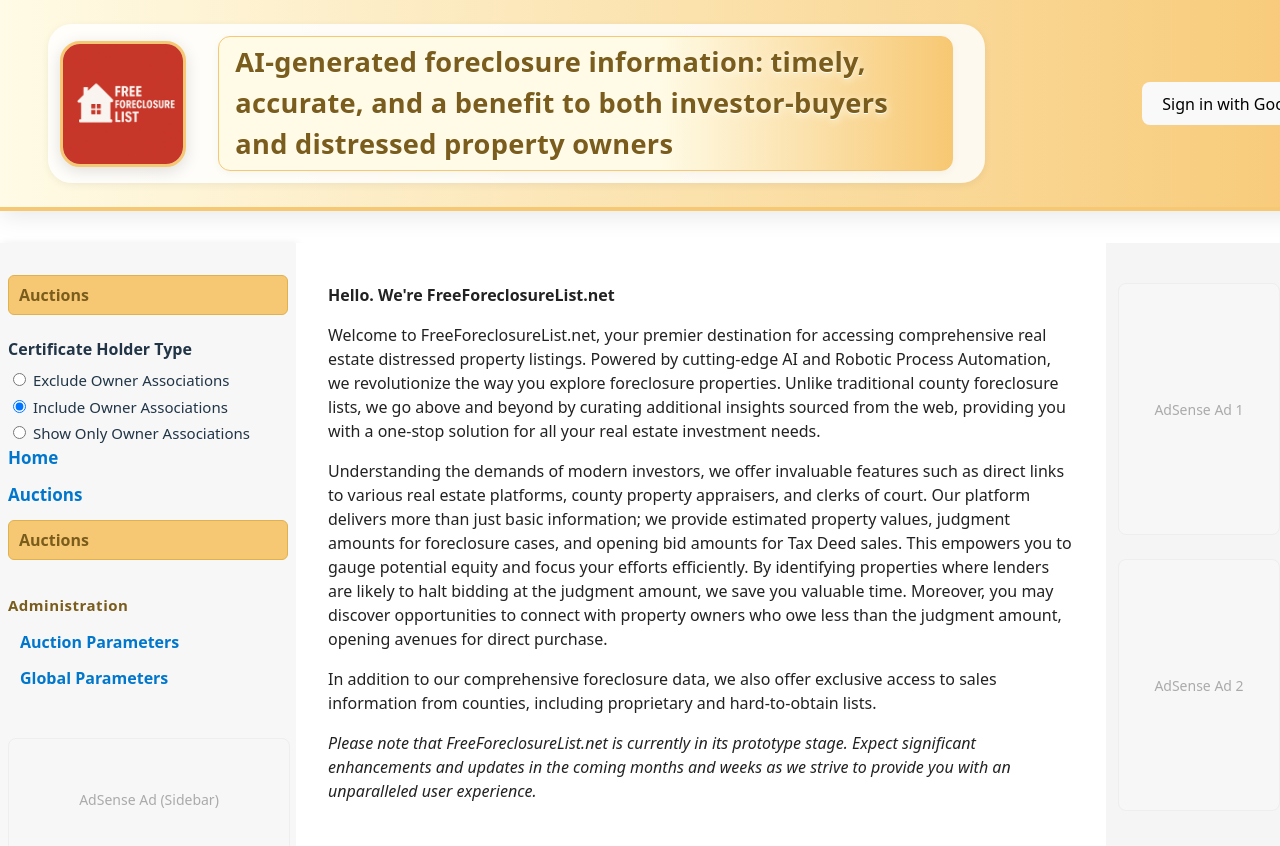
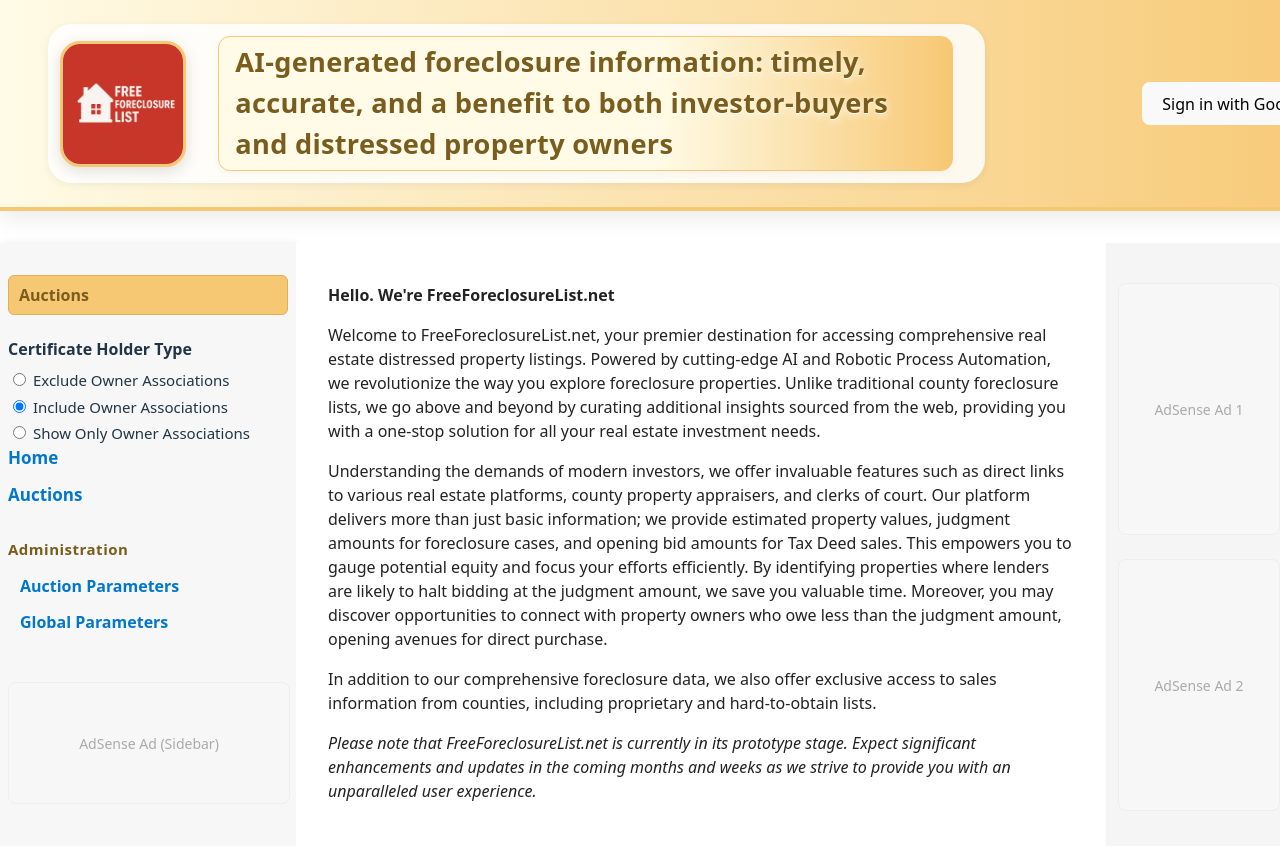
Before and after one commit to kelseyp99/FreeForeclosureList, a React (Vite) app: page / in a window 1280 px wide. Shown: the top 846 px of the page. Built offline with nearby package versions, Linux system fonts and the light colour scheme; no server answers.

Commit message:
Remove redundant AuctionsMenu from sidebar below certificate holder filter

```diff
--- a/src/App.jsx
+++ b/src/App.jsx
@@ -116,11 +116,6 @@
                 setSelectedSaleType("");
               }}
             >Auctions</a>
-            <AuctionsMenu onSelectReport={(county, saleType) => {
-              console.log('SIDEBAR SELECT:', { county, saleType });
-              setSelectedCounty(county);
-              setSelectedSaleType(saleType);
-            }} />
             <div style={{ marginTop: 18, marginBottom: 2, fontWeight: 700, color: '#7a5c1c', fontSize: 15, letterSpacing: 0.5 }}>Administration</div>
             <a
               href="/auction-parameters"
```
